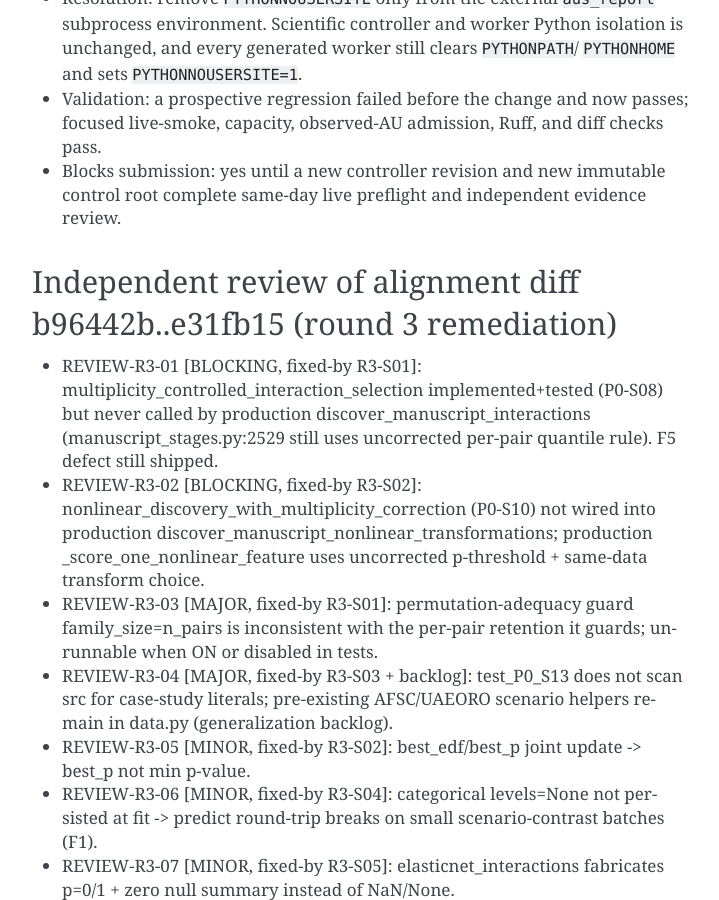
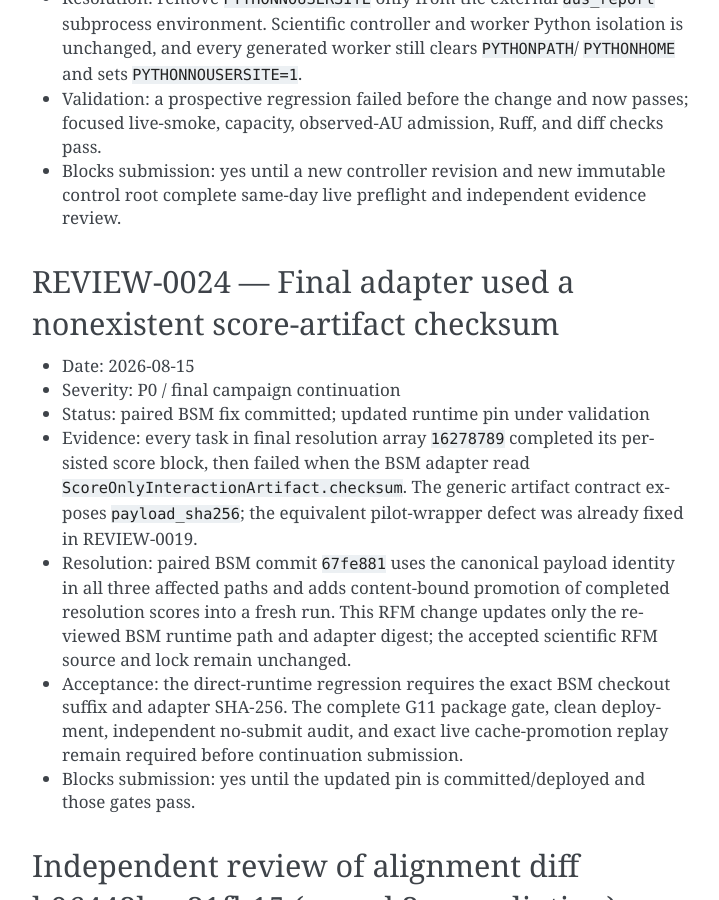
Before and after one commit to NatLabRockies/rfm-pipeline, a Sphinx documentation site: the page built from docs/review_register.md, in a window 1280 px wide and 900 px high, scrolled down 19725 px. Shown: the whole window, without its empty margins (388-1107 px from the left). Built offline with Sphinx 7.4.7, drawn with Linux system fonts in a browser that asks for light colours; some of the changed text lies outside the part shown.

Commit message:
fix(hpc): pin cache-safe BSM runtime

```diff
--- a/docs/review_register.md
+++ b/docs/review_register.md
@@ -673,6 +673,28 @@ scientific control and raises the deterministic all-phase fixture only from
 - Blocks submission: yes until a new controller revision and new immutable
   control root complete same-day live preflight and independent evidence review.
 
+## REVIEW-0024 — Final adapter used a nonexistent score-artifact checksum
+
+- Date: 2026-08-15
+- Severity: P0 / final campaign continuation
+- Status: paired BSM fix committed; updated runtime pin under validation
+- Evidence: every task in final resolution array `16278789` completed its
+  persisted score block, then failed when the BSM adapter read
+  `ScoreOnlyInteractionArtifact.checksum`. The generic artifact contract
+  exposes `payload_sha256`; the equivalent pilot-wrapper defect was already
+  fixed in REVIEW-0019.
+- Resolution: paired BSM commit `67fe881` uses the canonical payload identity
+  in all three affected paths and adds content-bound promotion of completed
+  resolution scores into a fresh run. This RFM change updates only the reviewed
+  BSM runtime path and adapter digest; the accepted scientific RFM source and
+  lock remain unchanged.
+- Acceptance: the direct-runtime regression requires the exact BSM checkout
+  suffix and adapter SHA-256. The complete G11 package gate, clean deployment,
+  independent no-submit audit, and exact live cache-promotion replay remain
+  required before continuation submission.
+- Blocks submission: yes until the updated pin is committed/deployed and those
+  gates pass.
+
 ## Independent review of alignment diff b96442b..e31fb15 (round 3 remediation)
 
 - REVIEW-R3-01 \[BLOCKING, fixed-by R3-S01\]: multiplicity_controlled_interaction_selection
```
Also changed, not shown: docs/AGENT_SYNC.md (+16 -0 lines), 2 other files.
